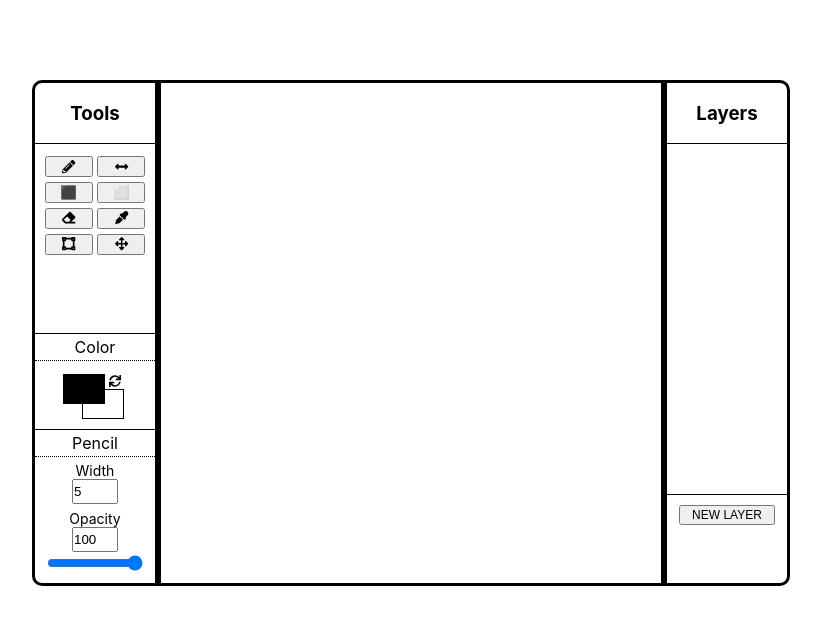
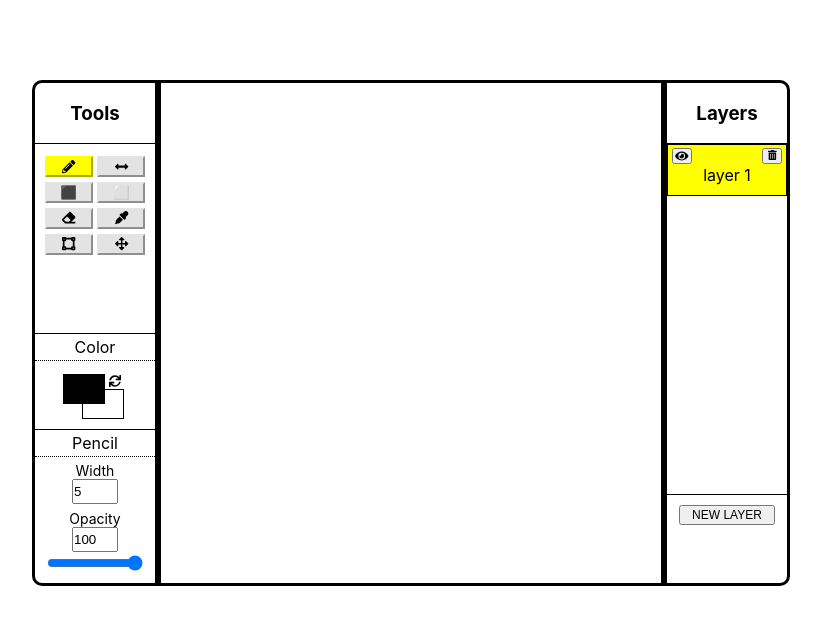
Before and after one commit to DuckEverlasting/snapshot, a React (Create React App) app: page / in a window 1280 px wide. Shown: the top 624 px of the page, without its empty margins (229-1050 px from the left). Built offline with nearby package versions, Linux system fonts and the light colour scheme.

Commit message:
built a selection layer (no actual selection functionality yet), implemented move tool

```diff
--- /dev/null
+++ b/src/actions/ctxActions.js
@@ -0,0 +1,34 @@
+export function line(ctx, { destArray }) {
+  ctx.lineCap = "round";
+  ctx.lineJoin = "round";
+  destArray.forEach(dest => {
+    ctx.lineTo(dest[0], dest[1]);
+  })
+}
+
+export function quadratic(ctx, { destArray }) {
+  destArray.forEach(dest => {
+    ctx.quadraticCurveTo(dest[0], dest[1], dest[2], dest[3]);
+  })
+}
+
+export function bezier(ctx, { destArray }) {
+  destArray.forEach(dest => {
+    ctx.bezierCurveTo(dest[0], dest[1], dest[2], dest[3], dest[4], dest[5]);
+  })
+}
+
+export function rectangle(ctx, { orig, dest }) {
+  ctx.rect(orig[0], orig[1], (dest[0] - orig[0]), (dest[1] - orig[1]))
+}
+
+export function circle(ctx, { orig, radius }) {
+  ctx.arc(orig[0], orig[1], radius, 0, Math.PI * 2);
+}
+
+export function move(ctx, { orig, dest }) {
+  let [x, y] = [dest[0] - orig[0], dest[1] - orig[1]]
+  const data = ctx.getImageData(0, 0, ctx.canvas.width, ctx.canvas.height);
+  ctx.clearRect(0, 0, ctx.canvas.width, ctx.canvas.height)
+  ctx.putImageData(data, x, y);
+}
--- a/src/actions/drawingActions.js
+++ /dev/null
@@ -1,27 +0,0 @@
-export function line(ctx, {destArray}) {
-  ctx.lineCap = "round";
-  ctx.lineJoin = "round";
-  destArray.forEach(dest => {
-    ctx.lineTo(dest[0], dest[1]);
-  })
-}
-
-export function quadratic(ctx, {destArray}) {
-  destArray.forEach(dest => {
-    ctx.quadraticCurveTo(dest[0], dest[1], dest[2], dest[3]);
-  })
-}
-
-export function bezier(ctx, {ctrl1, ctrl2, destArray}) {
-  destArray.forEach(dest => {
-    ctx.bezierCurveTo(dest[0], dest[1], dest[2], dest[3], dest[4], dest[5]);
-  })
-}
-
-export function rectangle(ctx, {orig, dest}) {
-  ctx.rect(orig[0], orig[1], (dest[0] - orig[0]), (dest[1] - orig[1]))
-}
-
-export function circle(ctx, {orig, radius}) {
-  ctx.arc(orig[0], orig[1], radius, 0, Math.PI * 2);
-}
--- a/src/actions/index.js
+++ b/src/actions/index.js
@@ -34,10 +34,10 @@ export const [
   "UPDATE_COLOR"
 ];
 
-export const createLayer = (position, staging = false) => {
+export const createLayer = (position, special = false) => {
   return {
     type: CREATE_LAYER,
-    payload: {position, staging}
+    payload: {position, special}
   };
 };
 
--- a/src/components/ToolBox.js
+++ b/src/components/ToolBox.js
@@ -1,6 +1,6 @@
 /* eslint-disable jsx-a11y/accessible-emoji */
 import React from "react";
-import { useDispatch } from "react-redux";
+import { useSelector, useDispatch } from "react-redux";
 import { FontAwesomeIcon } from '@fortawesome/react-fontawesome'
 import { faEraser, faPencilAlt, faArrowsAltH, faArrowsAlt, faEyeDropper, faVectorSquare } from '@fortawesome/free-solid-svg-icons'
 import styled from "styled-components";
@@ -18,6 +18,9 @@ const ToolboxSC = styled.div`
 const ButtonSC = styled.button`
   width: 40%;
   margin: 2%;
+  background: ${props => props.active ? "yellow" : "#e3e3e3"};
+  border-color: ${props => props.active ? "yellow" : "#e3e3e3"};
+  outline: none;
 `
 
 const SpanSC = styled.span`
@@ -25,6 +28,7 @@ const SpanSC = styled.span`
 `
 
 export default function ToolBox() {
+  const { activeTool } = useSelector(state => state)
   const dispatch = useDispatch();
   const changeToolHandler = ev => {
     ev.preventDefault();
@@ -33,42 +37,42 @@ export default function ToolBox() {
 
   return (
     <ToolboxSC>
-        <ButtonSC title="Pencil" name="pencil" onClick={changeToolHandler}>
+        <ButtonSC title="Pencil" name="pencil" active={activeTool === "pencil"} onClick={changeToolHandler}>
           <SpanSC role="img" aria-label="Pencil">
             <FontAwesomeIcon icon={faPencilAlt} />
           </SpanSC>
         </ButtonSC>
-        <ButtonSC title="Line" name="line" onClick={changeToolHandler}>
+        <ButtonSC title="Line" name="line" active={activeTool === "line"} onClick={changeToolHandler}>
           <SpanSC role="img" aria-label="Line">
             <FontAwesomeIcon icon={faArrowsAltH} />
           </SpanSC>
         </ButtonSC>
-        <ButtonSC title="Fill Rectangle" name="fillRect" onClick={changeToolHandler}>
+        <ButtonSC title="Fill Rectangle" name="fillRect" active={activeTool === "fillRect"} onClick={changeToolHandler}>
           <SpanSC role="img" aria-label="Fill Rectangle">
             ⬛
           </SpanSC>
         </ButtonSC>
-        <ButtonSC title="Draw Rectangle" name="drawRect" onClick={changeToolHandler}>
+        <ButtonSC title="Draw Rectangle" name="drawRect" active={activeTool === "drawRect"} onClick={changeToolHandler}>
           <SpanSC role="img" aria-label="Draw Rectangle">
             ⬜
           </SpanSC>
         </ButtonSC>
-        <ButtonSC title="Eraser" name="eraser" onClick={changeToolHandler}>
+        <ButtonSC title="Eraser" name="eraser" active={activeTool === "eraser"} onClick={changeToolHandler}>
           <SpanSC role="img" aria-label="Eraser">
             <FontAwesomeIcon icon={faEraser} />
           </SpanSC>
         </ButtonSC>
-        <ButtonSC title="Eye Dropper" name="eyeDropper" onClick={changeToolHandler}>
+        <ButtonSC title="Eye Dropper" name="eyeDropper" active={activeTool === "eyeDropper"} onClick={changeToolHandler}>
           <SpanSC role="img" aria-label="Eye Dropper">
             <FontAwesomeIcon icon={faEyeDropper} />
           </SpanSC>
         </ButtonSC>
-        <ButtonSC title="Select Rectangle" name="selectRect" onClick={changeToolHandler}>
+        <ButtonSC title="Select Rectangle" name="selectRect" active={activeTool === "selectRect"} onClick={changeToolHandler}>
           <SpanSC role="img" aria-label="Select Rectangle">
             <FontAwesomeIcon icon={faVectorSquare} />
           </SpanSC>
         </ButtonSC>
-        <ButtonSC title="Move" name="move" onClick={changeToolHandler}>
+        <ButtonSC title="Move" name="move" active={activeTool === "move"} onClick={changeToolHandler}>
           <SpanSC role="img" aria-label="Move">
             <FontAwesomeIcon icon={faArrowsAlt} />
           </SpanSC>
--- a/src/panels/LayerPanel.js
+++ b/src/panels/LayerPanel.js
@@ -80,7 +80,7 @@ export default function LayerPanel() {
                   .slice()
                   .reverse()
                   .map((layerId, i) => {
-                    if (layerId === "staging") return null;
+                    if (["staging", "selection"].includes(layerId)) return null;
                     let layer = layers[layers.findIndex((el, i) => el.id === layerId)];
                     return (
                       <LayerCard
@@ -97,7 +97,7 @@ export default function LayerPanel() {
             </LayerBoxSC>)}
         </Droppable>
       </DragDropContext>
-      <ButtonSC onClick={() => dispatch(createLayer(layerOrder.length))}>
+      <ButtonSC onClick={() => dispatch(createLayer(layerOrder.length - 1))}>
         NEW LAYER
       </ButtonSC>
     </LayerPanelSC>
--- a/src/reducers/drawingReducer.js
+++ b/src/reducers/drawingReducer.js
@@ -4,12 +4,13 @@ import {
   bezier,
   rectangle,
   circle
-} from '../actions/drawingActions.js'
+} from '../actions/ctxActions.js'
 
 export default function(ctx, { action, params }) {
   ctx.beginPath();
   ctx.moveTo(params.orig[0], params.orig[1]);
   if (params.width) ctx.lineWidth = params.width;
+  if (params.dashPattern) ctx.setLineDash(params.dashPattern);
   ctx.strokeStyle = params.color;
   ctx.fillStyle = params.color;
 
--- a/src/reducers/index.js
+++ b/src/reducers/index.js
@@ -17,10 +17,19 @@ import {
   UPDATE_COLOR
 } from "../actions";
 
+let selectionCanvas = document.createElement("canvas");
+let initCanvas = document.createElement("canvas");
+let initWidth = 500;
+let initHeight = 500;
+selectionCanvas.width = initWidth;
+selectionCanvas.height = initHeight;
+initCanvas.width = initWidth;
+initCanvas.height = initHeight;
+
 const initialState = {
   workspaceSettings: {
-    width: 500,
-    height: 500
+    width: initWidth,
+    height: initHeight
   },
   colorSettings: {
     primary: "rgba(0, 0, 0, 1)",
@@ -36,24 +45,45 @@ const initialState = {
     selectRect: { name: "Select Rectangle", width: "", opacity: "" },
     move: { name: "Move", width: "", opacity: "" }
   },
-  layers: [],
-  layerOrder: [],
+  layers: [
+    {
+      id: 1,
+      name: "layer 1",
+      nameEditable: false,
+      data: initCanvas,
+      hidden: false,
+      opacity: 1,
+      queue: null,
+      ctx: initCanvas.getContext("2d")
+    },
+    {
+      id: "selection",
+      name: undefined,
+      nameEditable: false,
+      data: selectionCanvas,
+      hidden: false,
+      opacity: 1,
+      queue: null,
+      ctx: selectionCanvas.getContext("2d")
+    },
+  ],
+  layerOrder: [1, "selection"],
   draggedLayercard: null,
-  activeLayer: null,
-  layerCounter: 1,
+  activeLayer: 1,
+  layerCounter: 2,
   activeTool: "pencil"
 };
 
 const rootReducer = (state = initialState, action) => {
   switch (action.type) {
     case CREATE_LAYER:
-      let { position, staging } = action.payload;
+      let { position, special } = action.payload;
       let canvas = document.createElement("canvas");
       canvas.width = state.workspaceSettings.width;
       canvas.height = state.workspaceSettings.height;
-      const newLayer = {
-        id: staging ? `staging` : state.layerCounter,
-        name: staging ? undefined : `layer ${state.layerCounter}`,
+      let newLayer = {
+        id: special ? special : state.layerCounter,
+        name: special ? undefined : `layer ${state.layerCounter}`,
         nameEditable: false,
         data: canvas,
         hidden: false,
@@ -67,8 +97,8 @@ const rootReducer = (state = initialState, action) => {
         ...state,
         layers: [...state.layers, newLayer],
         layerOrder: orderAfterCreate,
-        activeLayer: staging ? state.activeLayer : state.layerCounter,
-        layerCounter: staging ? state.layerCounter : state.layerCounter + 1,
+        activeLayer: special ? state.activeLayer : state.layerCounter,
+        layerCounter: special ? state.layerCounter : state.layerCounter + 1,
       };
 
     case DELETE_LAYER:
@@ -78,10 +108,12 @@ const rootReducer = (state = initialState, action) => {
       let afterDeleteOrder = state.layerOrder.filter(id => {
         return id !== action.payload;
       });
+      let afterDeleteActive = state.activeLayer === action.payload ? null : state.activeLayer
       return {
         ...state,
         layers: afterDelete,
-        layerOrder: afterDeleteOrder
+        layerOrder: afterDeleteOrder,
+        activeLayer: afterDeleteActive
       };
 
     case HIDE_LAYER:
--- /dev/null
+++ b/src/reducers/manipulateReducer.js
@@ -0,0 +1,12 @@
+import {
+  move
+} from '../actions/ctxActions.js'
+
+export default function(ctx, { action, params }) {
+  switch (action) {
+    case "move":
+      return move(ctx, params);
+    default:
+      return "error: invalid draw action";
+  }
+}
```
Also changed, not shown: src/components/DrawSpace.js (+58 -12 lines), src/components/Layer.js (+7 -0 lines).
